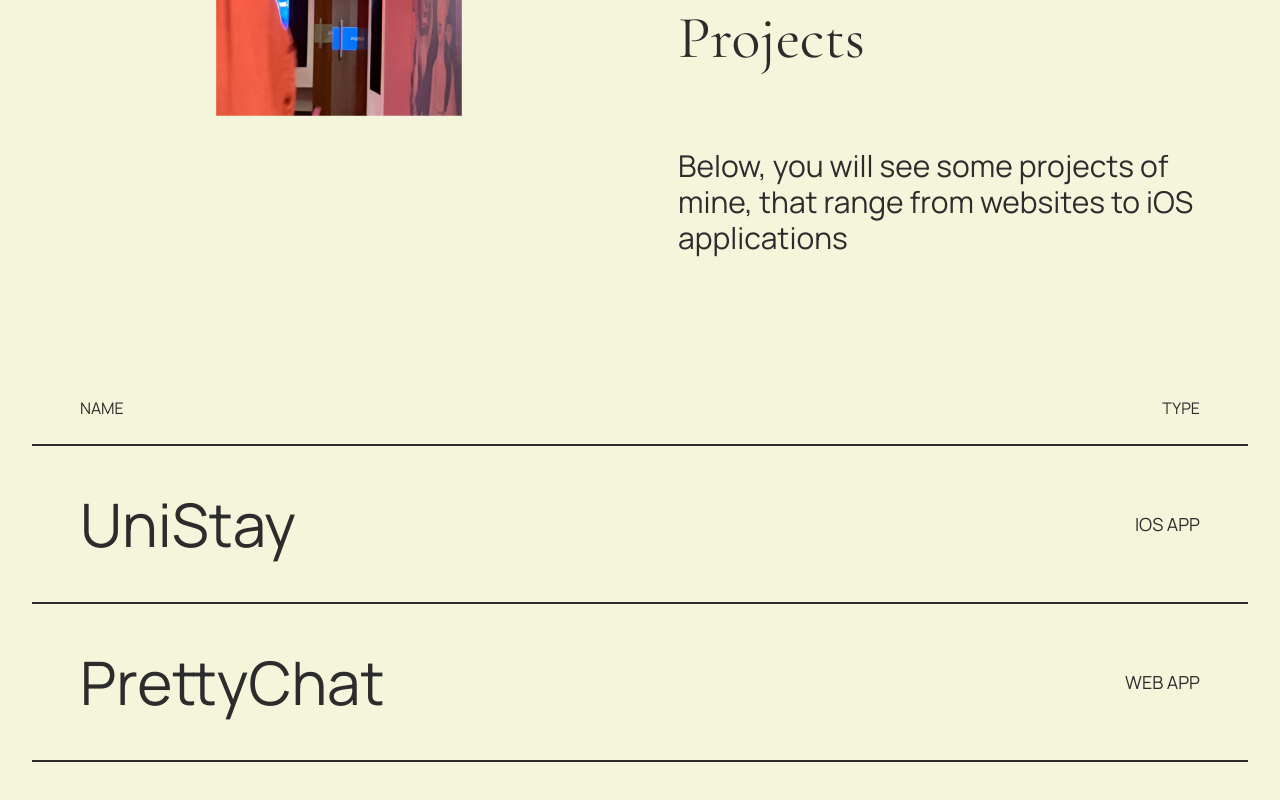
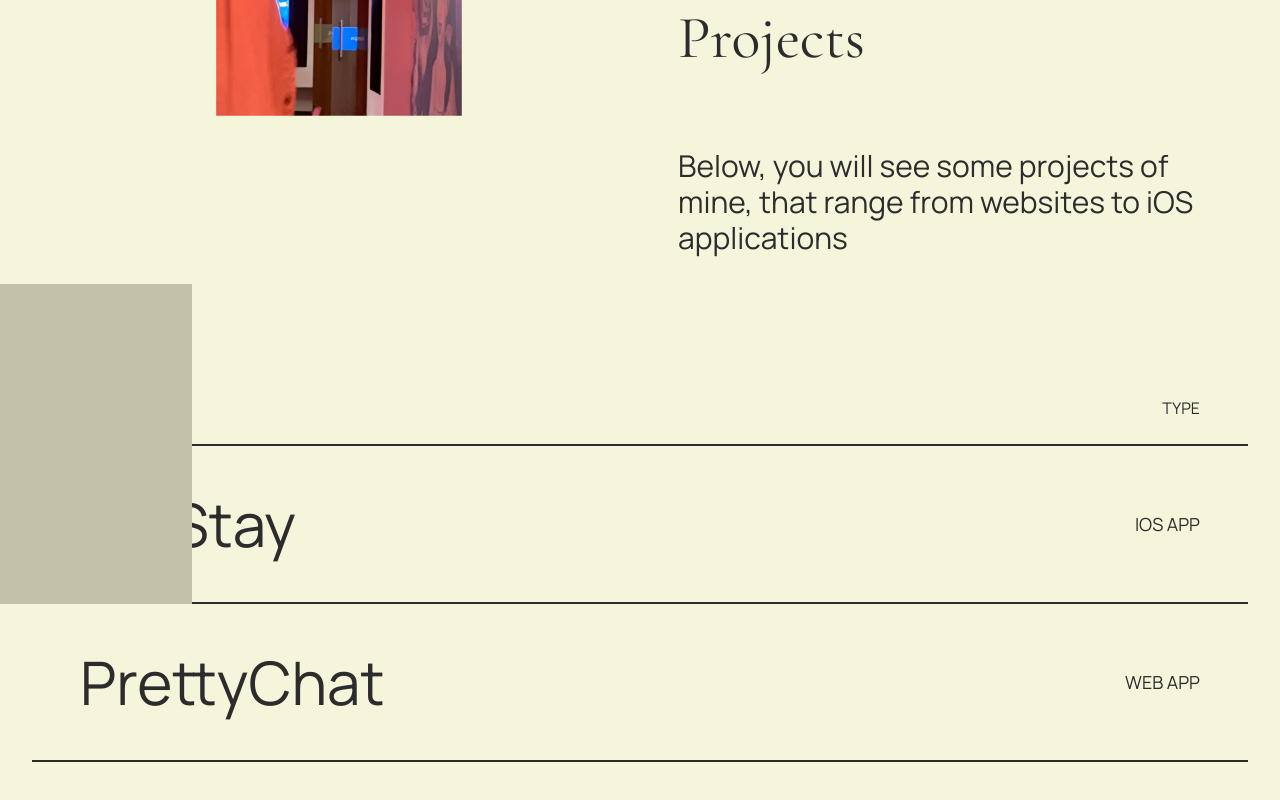
Before and after one commit to amarogu/mek, a Next.js app: page / in a window 1280 px wide. Shown: the part 1114-1914 px from the top of the page. Built offline with nearby package versions, Linux system fonts and the light colour scheme.

Commit message:
Refactor FloatingWindow component and add FloatingWindow to Projects

```diff
--- a/src/app/FloatingWindow.tsx
+++ b/src/app/FloatingWindow.tsx
@@ -1,18 +1,55 @@
-import { useEffect, useRef } from "react"
+import React, { useState, useEffect, useRef } from "react";
+import gsap from "gsap";
 
-export default function FloatingWindow() {
+interface FloatingWindowProps {
+    children: React.ReactElement;
+}
 
+interface E {
+    clientX: number;
+    clientY: number;
+}
+
+export default function FloatingWindow({children}: FloatingWindowProps) {
     const ref = useRef<any>(null);
+    const parentRef = useRef<any>(null);
 
     useEffect(() => {
-        const xTo = gsap.quickTo(ref.current, 'x', {duration: 1, ease: 'elastic.out(1, 0.3)'});
-        const YTo = gsap.quickTo(ref.current, 'y', {duration: 1, ease: 'elastic.out(1, 0.3)'});
-    }, [])
+        const xTo = gsap.quickTo(ref.current, 'left', {duration: 1, ease: 'elastic.out(1, 0.3)'});
+        const yTo = gsap.quickTo(ref.current, 'top', {duration: 1, ease: 'elastic.out(1, 0.3)'});
+
+        const handleMouseMove = (e: E) => {
+            const {clientX, clientY} = e;
+            const {x, y} = parentRef.current.getBoundingClientRect();
+            const targetX = clientX - x;
+            const targetY = clientY - y;
+            console.log(targetX, targetY);
+            xTo(targetX);
+            yTo(targetY);
+        };
+
+        const handleMouseLeave = () => {
+            xTo(0);
+            yTo(0);
+        };
+
+        parentRef.current.addEventListener('mousemove', handleMouseMove);
+        parentRef.current.addEventListener('mouseleave', handleMouseLeave);
+
+        return () => {
+            parentRef.current.removeEventListener('mousemove', handleMouseMove);
+            parentRef.current.removeEventListener('mouseleave', handleMouseLeave);
+        };
+
+    }, []);
 
     return (
-        <div className="w-[500px] h-[500px] overflow-y-scroll">
-            <div className="w-full h-full bg-bg-300"></div>
-            <div className="w-full h-full bg-bg-300"></div>
+        <div className="relative" ref={parentRef}>
+            {children}
+            <div ref={ref} className="w-[25vw] top-0 left-0 -translate-x-1/2 -translate-y-1/2 absolute h-[25vw] overflow-y-scroll">
+                <div className="w-full h-full bg-bg-300"></div>
+                <div className="w-full h-full bg-bg-300"></div>
+            </div>
         </div>
-    )
+    );
 }
--- a/src/app/Projects.tsx
+++ b/src/app/Projects.tsx
@@ -1,3 +1,5 @@
+import FloatingWindow from "./FloatingWindow";
+
 interface Project {
     title: string;
     type: string;
@@ -16,6 +18,8 @@ export default function Projects({ projects }: ProjectsProps) {
                 <p>name</p>
                 <p>type</p>
             </div>
+            <FloatingWindow>
+                <>
                     {
                         projects.map((project, index) => {
                             return (
@@ -30,6 +34,8 @@ export default function Projects({ projects }: ProjectsProps) {
                             )
                         })
                     }
+                </>
+            </FloatingWindow>
         </section>
     )
 }
```
Lines whose indentation alone changed are shown as unchanged.
